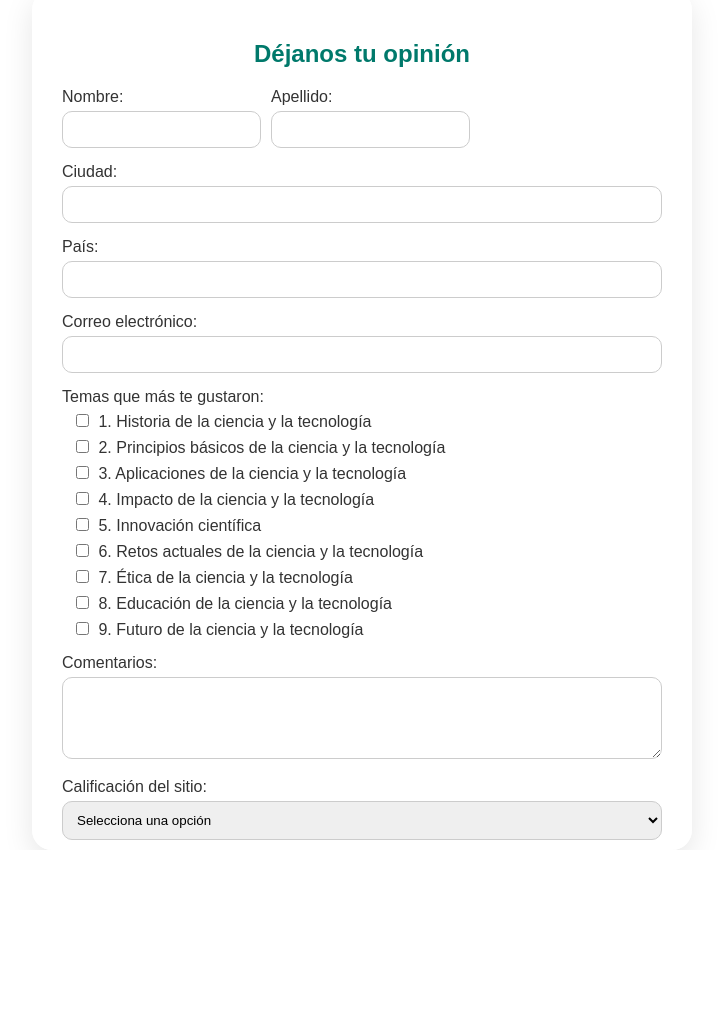
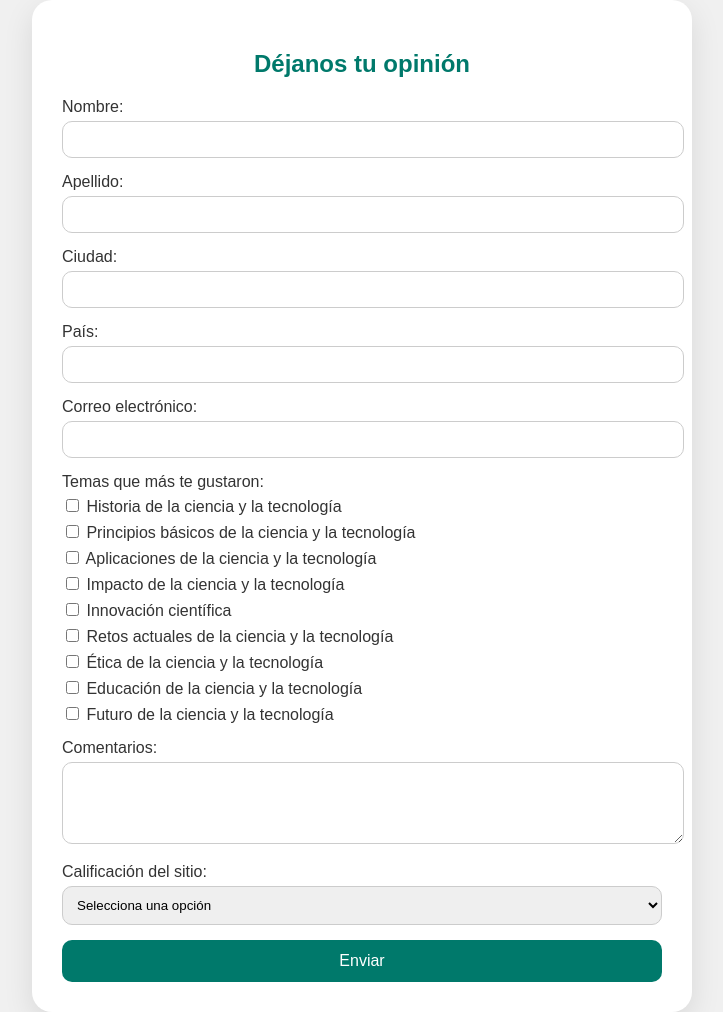
Before and after one commit to HiginioAC/WEB_CienciaTecnologiaAc, a plain HTML site: page paginas/pagina15.html in a window 1280 px wide. Shown: the whole page, without its empty margins (278-1001 px from the left). Before the commit the page ends 850 px from the top, so only its background shows below. Drawn offline with Linux system fonts and the light colour scheme.

Commit message:
Update pagina15.html

```diff
--- a/paginas/pagina15.html
+++ b/paginas/pagina15.html
@@ -7,13 +7,13 @@
   <style>
     body {
       font-family: Arial, sans-serif;
-      /*background: linear-gradient(to bottom right, #e0f7fa, #ffffff);*/
-      margin: 20px;
+      background: #f0f0f0;
+      margin: 0;
       padding: 0;
       display: flex;
       justify-content: center;
       align-items: center;
-      height: 100vh;
+      min-height: 100vh;
     }
 
     .form-container {
@@ -23,8 +23,6 @@
       box-shadow: 0 10px 30px rgba(0, 0, 0, 0.1);
       width: 100%;
       max-width: 600px;
-      max-height: 100vh;
-      overflow-y: auto;
     }
 
     h2 {
@@ -48,37 +46,16 @@
       margin-bottom: 15px;
       border: 1px solid #ccc;
       border-radius: 10px;
-      box-sizing: border-box;
-    }
-
-    input[type="checkbox"] {
-      margin-right: 5px;
     }
 
     .checkbox-group {
       margin-bottom: 15px;
-      padding-left: 10px;
     }
 
     .checkbox-group label {
       display: block;
       margin-bottom: 6px;
       color: #333;
-    }
-
-    .row {
-      display: flex;
-      gap: 10px;
-    }
-
-    .row input {
-      flex: 1;
-    }
-
-    .button-group {
-      display: flex;
-      justify-content: space-between;
-      gap: 10px;
     }
 
     button {
@@ -96,53 +73,39 @@
     button:hover {
       background-color: #004d40;
     }
-
-    .reset-btn {
-      background-color: #9e9e9e;
-    }
-
-    .reset-btn:hover {
-      background-color: #616161;
-    }
   </style>
 </head>
 <body>
   <div class="form-container">
     <form action="https://formsubmit.co/marquezramonhiginio@gmail.com" method="POST">
-      <input type="hidden" name="captcha" value="false">
       <h2>Déjanos tu opinión</h2>
 
-      <div class="row">
-        <div>
-          <label for="nombre">Nombre:</label>
-          <input type="text" name="nombre" id="nombre" required>
-        </div>
-        <div>
-          <label for="apellido">Apellido:</label>
-          <input type="text" name="apellido" id="apellido" required>
-        </div>
-      </div>
+      <label for="nombre">Nombre:</label>
+      <input type="text" name="nombre" required>
+
+      <label for="apellido">Apellido:</label>
+      <input type="text" name="apellido" required>
 
       <label for="ciudad">Ciudad:</label>
-      <input type="text" name="ciudad" id="ciudad" required>
+      <input type="text" name="ciudad" required>
 
       <label for="pais">País:</label>
-      <input type="text" name="pais" id="pais" required>
+      <input type="text" name="pais" required>
 
       <label for="email">Correo electrónico:</label>
-      <input type="email" name="email" id="email" required>
+      <input type="email" name="email" required>
 
       <label>Temas que más te gustaron:</label>
       <div class="checkbox-group">
-        <label><input type="checkbox" name="tema[]" value="Historia de la ciencia y la tecnología"> 1. Historia de la ciencia y la tecnología</label>
-        <label><input type="checkbox" name="tema[]" value="Principios básicos de la ciencia y la tecnología"> 2. Principios básicos de la ciencia y la tecnología</label>
-        <label><input type="checkbox" name="tema[]" value="Aplicaciones de la ciencia y la tecnología"> 3. Aplicaciones de la ciencia y la tecnología</label>
-        <label><input type="checkbox" name="tema[]" value="Impacto de la ciencia y la tecnología"> 4. Impacto de la ciencia y la tecnología</label>
-        <label><input type="checkbox" name="tema[]" value="Innovación científica"> 5. Innovación científica</label>
-        <label><input type="checkbox" name="tema[]" value="Retos actuales de la ciencia y la tecnología"> 6. Retos actuales de la ciencia y la tecnología</label>
-        <label><input type="checkbox" name="tema[]" value="Ética de la ciencia y la tecnología"> 7. Ética de la ciencia y la tecnología</label>
-        <label><input type="checkbox" name="tema[]" value="Educación de la ciencia y la tecnología"> 8. Educación de la ciencia y la tecnología</label>
-        <label><input type="checkbox" name="tema[]" value="Futuro de la ciencia y la tecnología"> 9. Futuro de la ciencia y la tecnología</label>
+        <label><input type="checkbox" name="tema[]" value="Historia de la ciencia y la tecnología"> Historia de la ciencia y la tecnología</label>
+        <label><input type="checkbox" name="tema[]" value="Principios básicos de la ciencia y la tecnología"> Principios básicos de la ciencia y la tecnología</label>
+        <label><input type="checkbox" name="tema[]" value="Aplicaciones de la ciencia y la tecnología"> Aplicaciones de la ciencia y la tecnología</label>
+        <label><input type="checkbox" name="tema[]" value="Impacto de la ciencia y la tecnología"> Impacto de la ciencia y la tecnología</label>
+        <label><input type="checkbox" name="tema[]" value="Innovación científica"> Innovación científica</label>
+        <label><input type="checkbox" name="tema[]" value="Retos actuales de la ciencia y la tecnología"> Retos actuales de la ciencia y la tecnología</label>
+        <label><input type="checkbox" name="tema[]" value="Ética de la ciencia y la tecnología"> Ética de la ciencia y la tecnología</label>
+        <label><input type="checkbox" name="tema[]" value="Educación de la ciencia y la tecnología"> Educación de la ciencia y la tecnología</label>
+        <label><input type="checkbox" name="tema[]" value="Futuro de la ciencia y la tecnología"> Futuro de la ciencia y la tecnología</label>
       </div>
 
       <label for="comentario">Comentarios:</label>
@@ -158,15 +121,12 @@
       </select>
 
       <!-- Opciones ocultas -->
-      <input type="hidden" name="_subject" value="Nuevo comentario desde tu sitio web">
+      <input type="hidden" name="_next" value="https://higinioac.github.io/WEB_CienciaTecnologiaAc/pagina16.html">
       <input type="hidden" name="_captcha" value="false">
-      <input type="hidden" name="_template" value="box">
+      <input type="hidden" name="_subject" value="Nueva reseña desde tu sitio web">
 
-      <!-- Botones -->
-      <div class="button-group">
-        <button type="submit">Enviar</button>
-        <button type="reset" class="reset-btn">Borrar</button>
-      </div>
+      <!-- Botón -->
+      <button type="submit">Enviar</button>
     </form>
   </div>
 </body>
```
